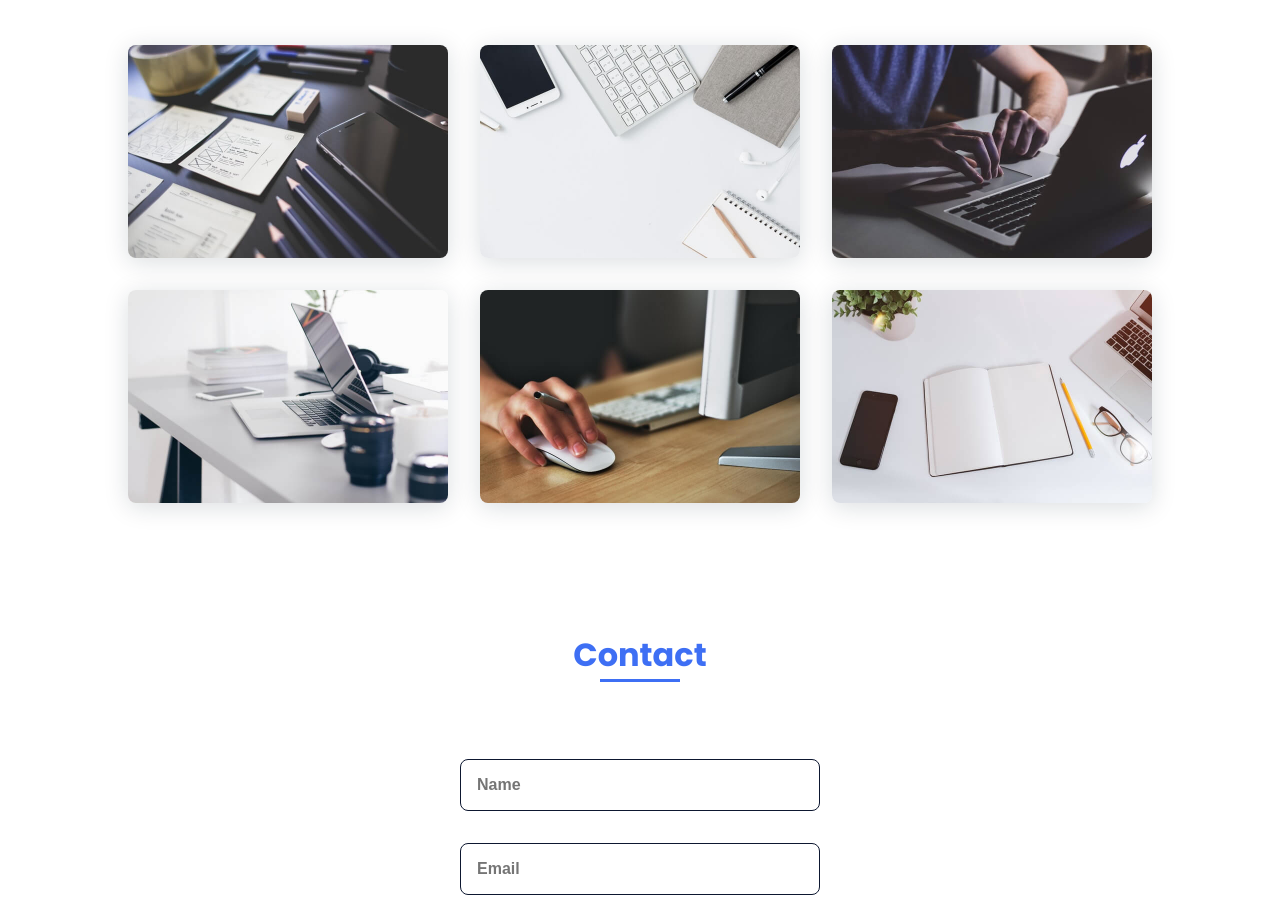
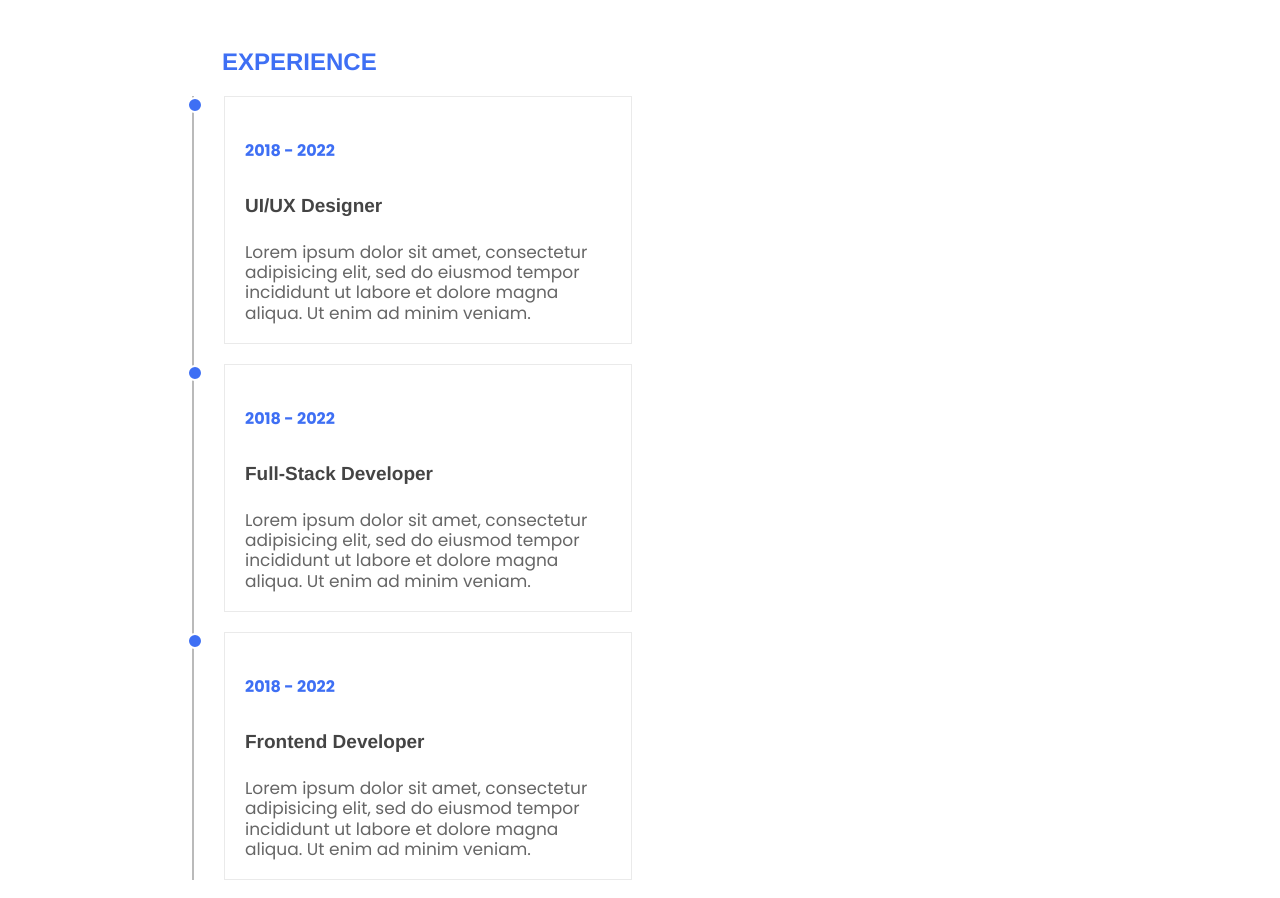
Before and after one commit to Husain-Malwat/Husain-Malwat.github.io, a plain HTML site: page index.html in a window 1280 px wide. Shown: the part 3340-4238 px from the top of the page. Drawn offline with nearby package versions, Linux system fonts and the light colour scheme.

Commit message:
Work Section added

```diff
--- a/assets/css/styles.css
+++ b/assets/css/styles.css
@@ -500,6 +500,7 @@ Projects__container{
   }
 }
 
+/*****Project SECTION*****/
 .colo-white{
   color: white;
 }
@@ -582,3 +583,71 @@ Projects__container{
   padding: 7px 10px; /* Increase padding */
   border-radius: 50px;
 }
+
+/*****WORK SECTION*****/
+
+.container_work{
+	width: 100%;
+	padding: 35px 10%;
+}
+.container_work{
+	/* padding-right: calc(10% - 30px); */
+  padding-left: 15%;
+}
+main.row{
+	display: grid;
+	grid-template-columns: 1fr 1fr;
+	grid-column-gap: 20px;
+}
+.col header.title{
+	font-family: helvetica;
+	color: #3e6ff4;
+	padding: 0px 0px 20px 30px;
+}
+.col .contents{
+	padding: 0px 30px;
+	border-left: 2px solid #bababa;
+}
+.col .contents .box{
+	position: relative;
+	padding: 20px;
+	border: 1px solid #eaeaea;
+	background-color: #ffffff;
+	cursor: pointer;
+	transition: all 0.4s;
+	margin-bottom: 20px;
+}
+.col .contents .box:hover{
+	box-shadow: 0px 3px 12px 0px #ccc;
+	border: 1px solid transparent;
+}
+.col .contents .box::before{
+	content: '';
+	position: absolute;
+	width: 16px;
+	height: 16px;
+	border-radius: 50%;
+	right: calc(100% + 22px);
+	top: 0;
+	background-color: #3e6ff4;
+	border: 2px solid white;
+}
+.box h4{
+	position: relative;
+	color: #3e6ff4;
+}
+.box h3{
+	font-size: 19px;
+	padding: 10px 0px 6px;
+	font-family: helvetica;
+	color: #444;
+}
+.box p{
+	line-height: 1.2;
+	color: #666;
+	font-size: 17px;
+}
+
+/* .container{
+  margin-left: 25%;
+} */
--- a/index.html
+++ b/index.html
@@ -290,7 +290,7 @@
             <section class="work section" id="work">
                 <h2 class="section-title">Work</h2>
 
-                <div class="work__container bd-grid">
+                <!-- <div class="work__container bd-grid">
                     <a href="" class="work__img">
                         <img src="assets/img/work1.jpg" alt="">
                     </a>
@@ -309,6 +309,40 @@
                     <a href="" class="work__img">
                         <img src="assets/img/work6.jpg" alt="">
                     </a>
+                </div> -->
+
+
+                <div class="container_work">
+                    <main class="row">
+                        <section class="col">
+
+                            <header class="title">
+                                <h2>EXPERIENCE</h2>
+                            </header>
+
+                            <div class="contents">
+
+                                <div class="box">
+                                    <h4>2018 - 2022</h4>
+                                    <h3>UI/UX Designer</h3>
+                                    <p>Lorem ipsum dolor sit amet, consectetur adipisicing elit, sed do eiusmod tempor incididunt ut labore et dolore magna aliqua. Ut enim ad minim veniam.</p>
+                                </div>
+
+                                <div class="box">
+                                    <h4>2018 - 2022</h4>
+                                    <h3>Full-Stack Developer</h3>
+                                    <p>Lorem ipsum dolor sit amet, consectetur adipisicing elit, sed do eiusmod tempor incididunt ut labore et dolore magna aliqua. Ut enim ad minim veniam.</p>
+                                </div>
+
+                                <div class="box">
+                                    <h4>2018 - 2022</h4>
+                                    <h3>Frontend Developer</h3>
+                                    <p>Lorem ipsum dolor sit amet, consectetur adipisicing elit, sed do eiusmod tempor incididunt ut labore et dolore magna aliqua. Ut enim ad minim veniam.</p>
+                                </div>
+
+                            </div>
+                        </section>
+                    </main>
                 </div>
             </section>
 
```
